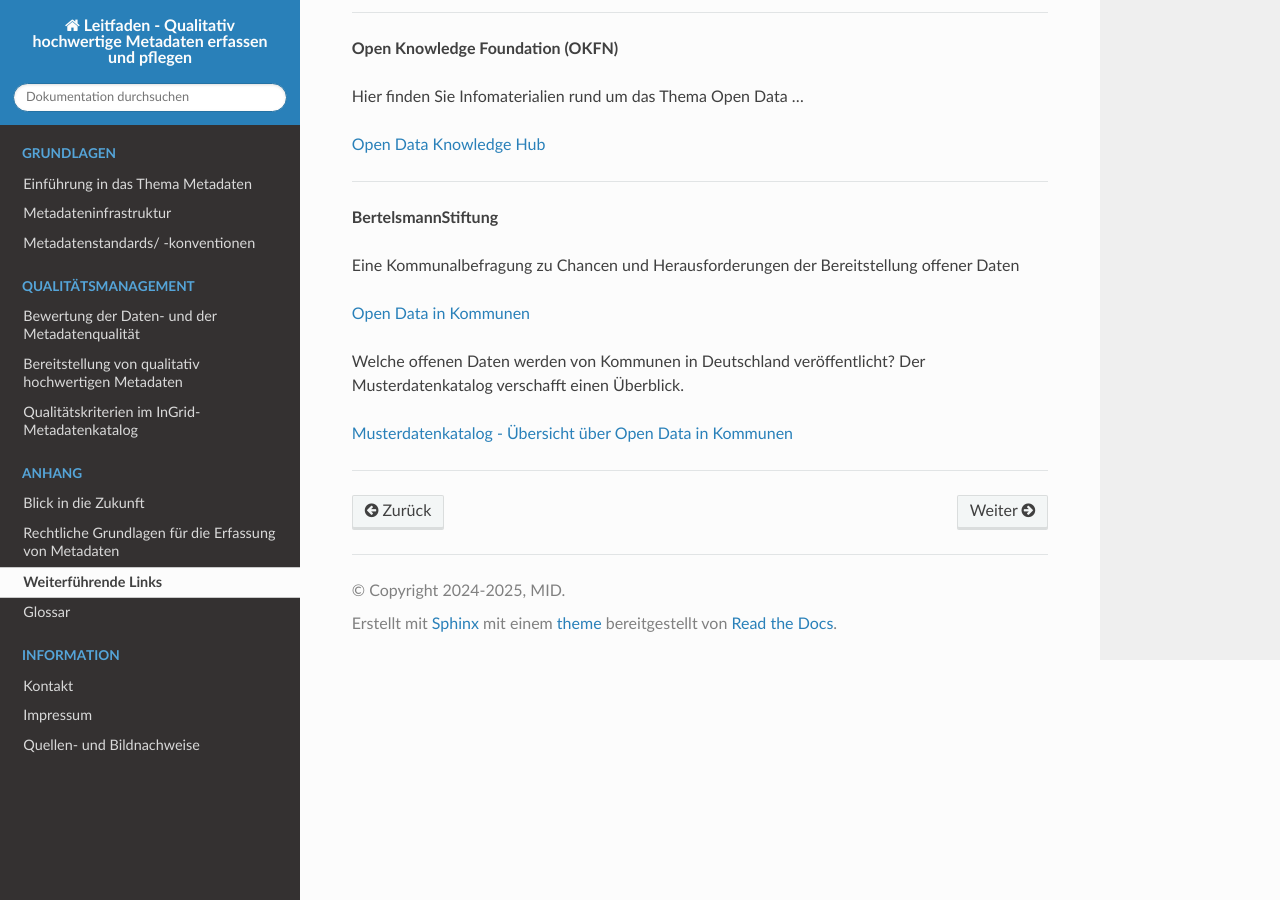
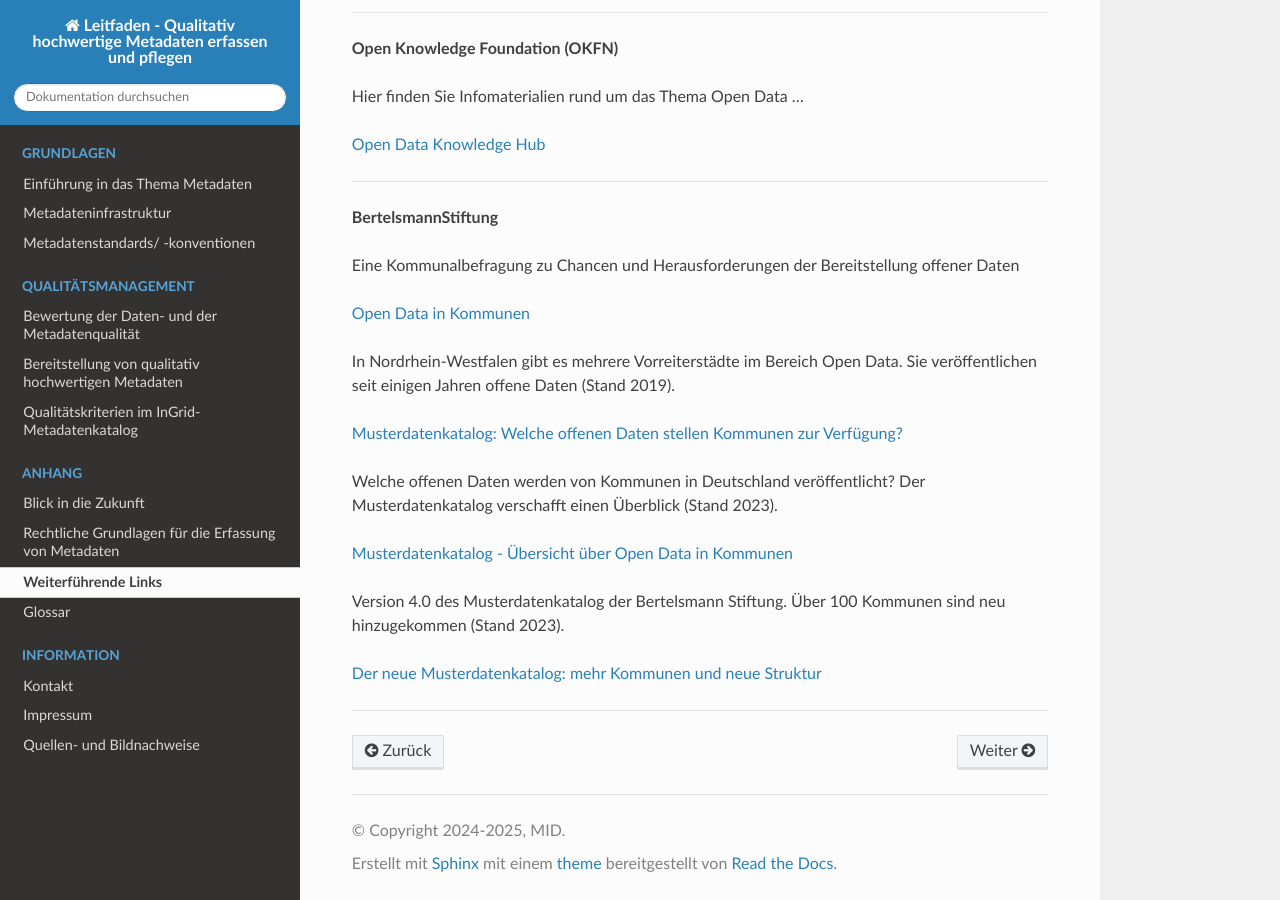
Before and after one commit to tomiwo/ingrid-mdk-st-high-quality-metadata, a Sphinx documentation site: the page built from docs/anhang/links.rst, in a window 1280 px wide and 900 px high, scrolled down 655 px. Built offline with Sphinx 7.4.7 and the Read the Docs theme 3.1.0, drawn with Linux system fonts in a browser that asks for light colours.

Commit message:
Update links.rst
Aktualisierung

```diff
--- a/docs/anhang/links.rst
+++ b/docs/anhang/links.rst
@@ -43,8 +43,20 @@ Eine Kommunalbefragung zu Chancen und Herausforderungen der Bereitstellung offen
 `Open Data in Kommunen <https://www.bertelsmann-stiftung.de/de/publikationen/publikation/did/open-data-in-kommunen-all>`_
 
 
-Welche offenen Daten werden von Kommunen in Deutschland veröffentlicht? Der Musterdatenkatalog verschafft einen Überblick.
+
+In Nordrhein-Westfalen gibt es mehrere Vorreiterstädte im Bereich Open Data. Sie veröffentlichen seit einigen Jahren offene Daten (Stand 2019).
+
+`Musterdatenkatalog: Welche offenen Daten stellen Kommunen zur Verfügung? <https://www.bertelsmann-stiftung.de/de/unsere-projekte/smart-country/projektnachrichten/musterdatenkatalog-welche-offenen-daten-stellen-kommunen-zur-verfuegung>`_
+
+
+Welche offenen Daten werden von Kommunen in Deutschland veröffentlicht? Der Musterdatenkatalog verschafft einen Überblick (Stand 2023).
 
 `Musterdatenkatalog - Übersicht über Open Data in Kommunen <https://www.bertelsmann-stiftung.de/de/unsere-projekte/smart-country/musterdatenkatalog>`_
 
+
+Version 4.0 des Musterdatenkatalog der Bertelsmann Stiftung. Über 100 Kommunen sind neu hinzugekommen (Stand 2023).
+
+`Der neue Musterdatenkatalog: mehr Kommunen und neue Struktur <https://www.bertelsmann-stiftung.de/de/unsere-projekte/daten-fuer-die-gesellschaft/projektnachrichten/der-neue-musterdatenkatalog-mehr-kommunen-und-neue-struktur>`_
+
+
 ------------------------------------------------------------------------------
```
